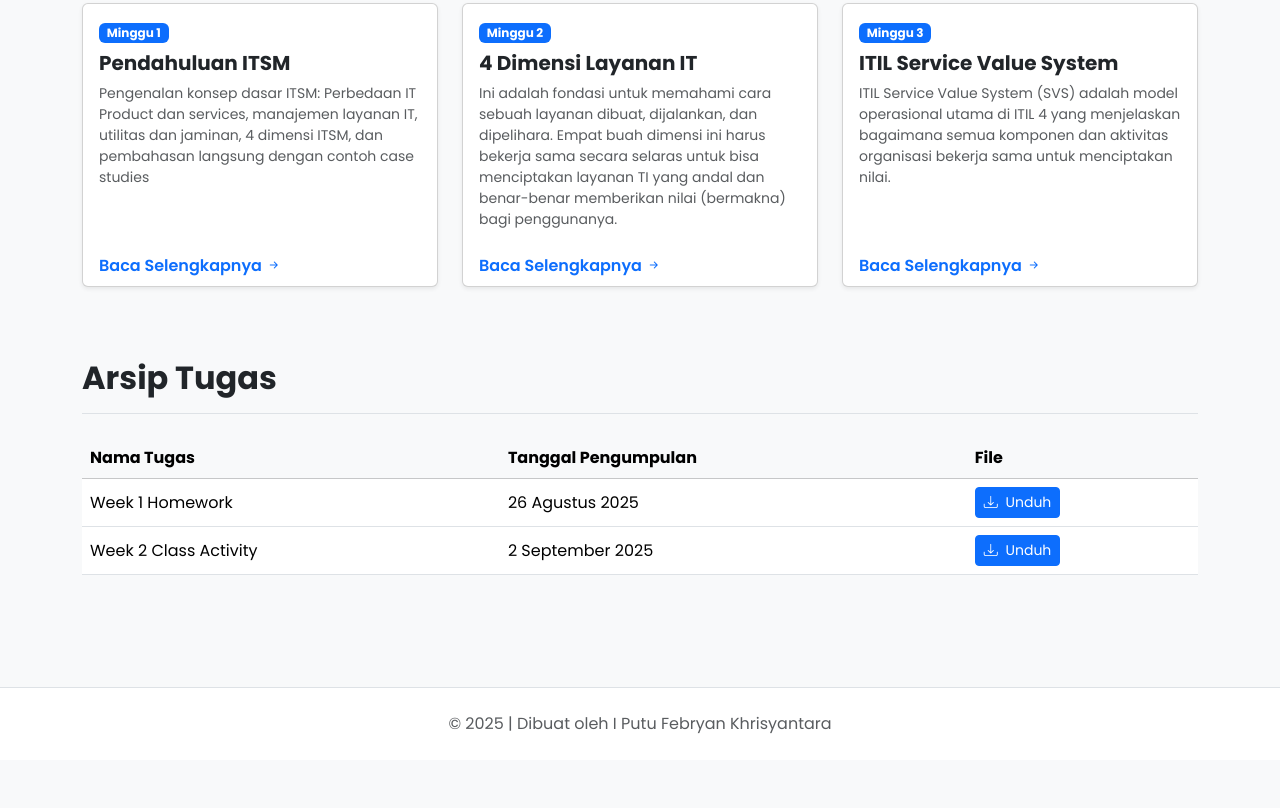
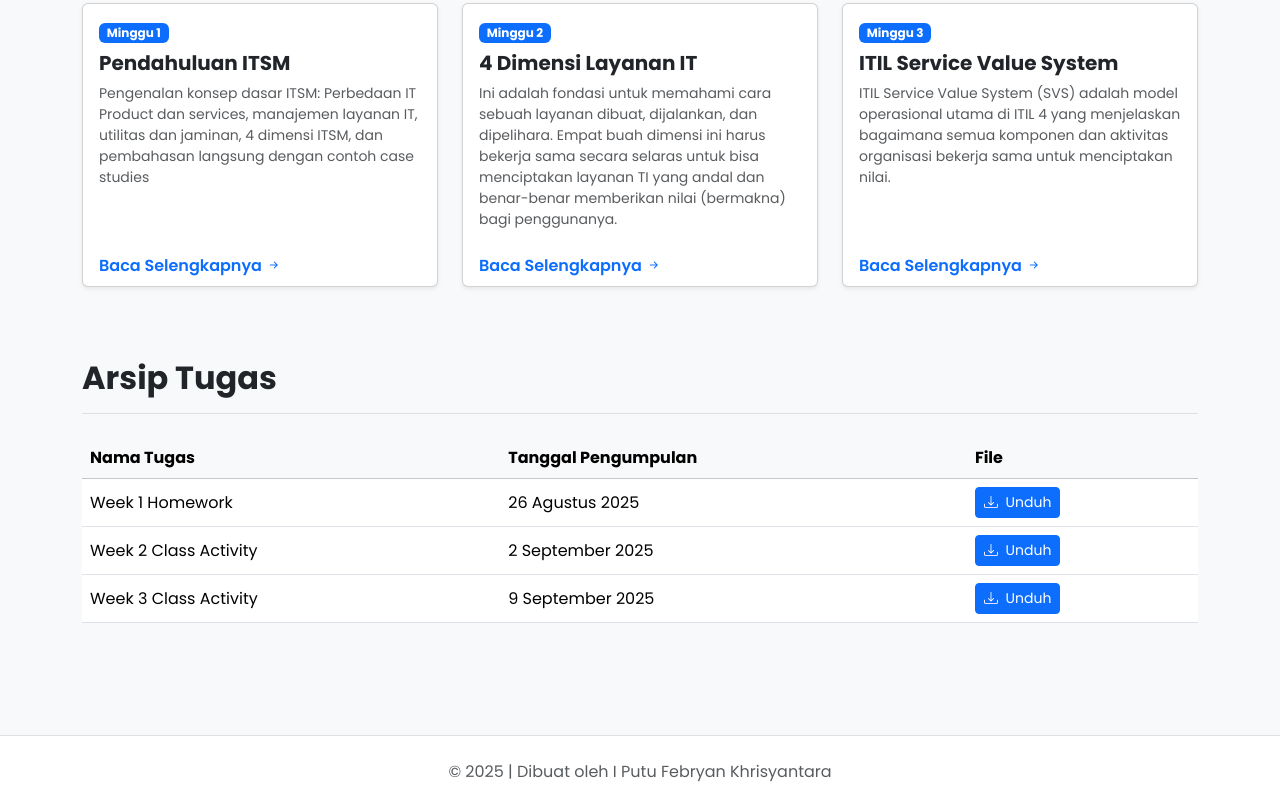
Before and after one commit to febryankhrisyantara/Portfolio-MLTI, a plain HTML site: page index.html in a window 1280 px wide. Shown: the part 606-1414 px from the top of the page. Before the commit the page ends 1366 px from the top, so only its background shows below. Drawn offline with nearby package versions, Linux system fonts and the light colour scheme.

Commit message:
masukkan file arsip week 3

```diff
--- a/index.html
+++ b/index.html
@@ -128,6 +128,13 @@
                     <a href="tugas/week2.pdf" target="_blank" class="btn btn-primary btn-sm"><i class="bi bi-download me-1"></i> Unduh</a>
                   </td>
                 </tr>
+                <tr>
+                  <td>Week 3 Class Activity</td>
+                  <td>9 September 2025</td>
+                  <td>
+                    <a href="tugas/week3.pdf" target="_blank" class="btn btn-primary btn-sm"><i class="bi bi-download me-1"></i> Unduh</a>
+                  </td>
+                </tr>
               </tbody>
             </table>
           </div>
```
Also changed, not shown: 1 other file.
